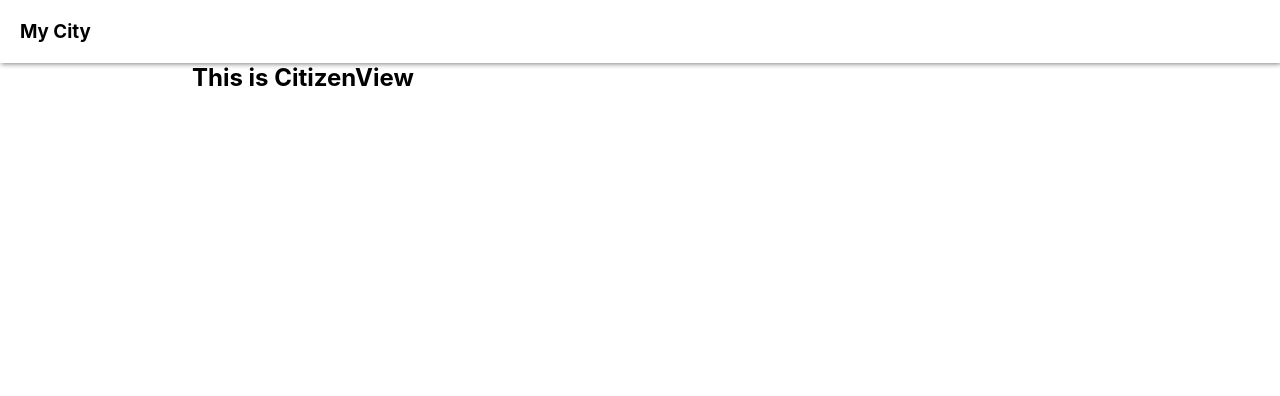
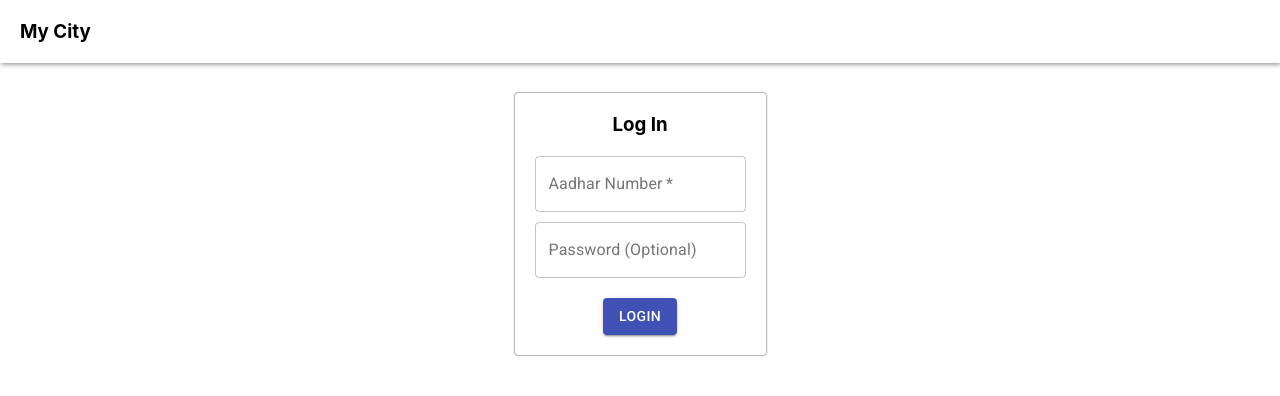
Before and after one commit to coding-CEO/My-City, a React (Create React App) app: page / in a window 1280 px wide. Shown: the top 396 px of the page. Built offline with nearby package versions, Linux system fonts and the light colour scheme.

Commit message:
Basic Routing and Login is Done in Citizen View

```diff
--- /dev/null
+++ b/src/classes/Citizen.ts
@@ -0,0 +1,17 @@
+export class Citizen {
+  private aadharNumber: string = "";
+  constructor(aadharNumber?: string) {
+    if (aadharNumber) this.aadharNumber = aadharNumber;
+  }
+  public static deepCopy = (source: Citizen): Citizen => {
+    let temp = Object.create(source);
+    Object.assign(temp, source);
+    return temp;
+  };
+  public getAadharNumber = (): string => {
+    return this.aadharNumber;
+  };
+  public setAadharNumber = (aadharNumber: string): void => {
+    this.aadharNumber = aadharNumber;
+  };
+}
--- a/src/components/App.css
+++ b/src/components/App.css
@@ -2,4 +2,7 @@
   width: 70%;
   min-width: 300px;
   margin: auto;
+  display: flex;
+  align-items: center;
+  justify-content: center;
 }
--- a/src/components/CitizenComponents/CitizenView.tsx
+++ b/src/components/CitizenComponents/CitizenView.tsx
@@ -1,20 +1,31 @@
 import * as React from 'react';
-import { useEffect } from 'react';
+import { useState } from 'react';
+
+import { BrowserRouter as Router, Route, Switch, Redirect } from 'react-router-dom';
+import { Citizen } from '../../classes/Citizen';
+import FeedPage from '../FeedComponents/FeedPage';
+import LoginPage from '../Login_Components/LoginPage';
 
 const CitizenView = () => {
 
-    const componentDidMount = async () => {
-
-    }
-
-    useEffect(() => {
-        componentDidMount();
-    }, []);
+    const [citizen, setCitizen] = useState(new Citizen());
 
     return (
-        <div>
-            <h2>This is CitizenView</h2>
-        </div>
+        <Router>
+            <Switch>
+                <Route path='/' exact render={(props) => {
+                    if (citizen.getAadharNumber().length > 0) return <Redirect to="/feed" {...props} />;
+                    return <LoginPage setCitizen={setCitizen} />;
+                }} />
+                <Route path='/feed' exact render={(props) => {
+                    if (citizen.getAadharNumber().length <= 0) return <Redirect to="/" {...props} />;
+                    return <FeedPage />;
+                }} />
+                <Route render={() => {
+                    return <h2>Page Not Found 404</h2>;
+                }} />
+            </Switch>
+        </Router>
     );
 }
 
--- /dev/null
+++ b/src/components/FeedComponents/FeedPage.tsx
@@ -0,0 +1,23 @@
+import * as React from 'react';
+import './FeedPage.css';
+
+import { useEffect } from 'react';
+
+const FeedPage = () => {
+
+    const componentDidMount = async () => {
+
+    }
+
+    useEffect(() => {
+        componentDidMount();
+    }, []);
+
+    return (
+        <div>
+            <h2>This is FeedPage</h2>
+        </div>
+    );
+}
+
+export default FeedPage;
--- /dev/null
+++ b/src/components/Login_Components/LoginPage.css
@@ -0,0 +1,29 @@
+.login_page_container {
+  display: flex;
+  align-items: center;
+  justify-content: center;
+  flex-direction: column;
+  border-radius: 3px;
+  box-shadow: 0 0 2px black;
+  margin-top: 30px;
+}
+
+.login_page_container h3 {
+  margin-top: 20px;
+}
+
+.login_page_container form {
+  margin: 20px;
+  display: flex;
+  align-items: center;
+  justify-content: center;
+  flex-direction: column;
+}
+
+.login_page_container form .MuiTextField-root {
+  margin-bottom: 10px;
+}
+
+.login_page_container form button {
+  margin-top: 10px;
+}
--- /dev/null
+++ b/src/components/Login_Components/LoginPage.tsx
@@ -0,0 +1,42 @@
+import * as React from 'react';
+import './LoginPage.css';
+
+import { useState } from 'react';
+
+import Button from '@material-ui/core/Button';
+import TextField from '@material-ui/core/TextField';
+import { Citizen } from '../../classes/Citizen';
+import { useHistory } from 'react-router-dom';
+
+interface Props {
+    setCitizen: (citizen: Citizen) => void;
+}
+
+const LoginPage = (props: Props) => {
+
+    const [aadharNumber, setAadharNumber] = useState("");
+    const history = useHistory();
+
+    const handleLogin = (e: any): void => {
+        e.preventDefault();
+        //TODO: verify aadhar number and login
+        props.setCitizen(new Citizen(aadharNumber));
+        history.push("/feed");
+    }
+
+    return (
+        <div className="login_page_container">
+            <h3>Log In</h3>
+            <form onSubmit={handleLogin}>
+                <TextField label="Aadhar Number" variant="outlined" type="number" required
+                    onChange={(input) => {
+                        setAadharNumber(input.target.value.toString());
+                    }} />
+                <TextField label="Password (Optional)" variant="outlined" type="password" />
+                <Button type="submit" variant="contained" color="primary">LogIn</Button>
+            </form>
+        </div>
+    );
+}
+
+export default LoginPage;
```
Also changed, not shown: src/components/FeedComponents/FeedPage.css (added).
